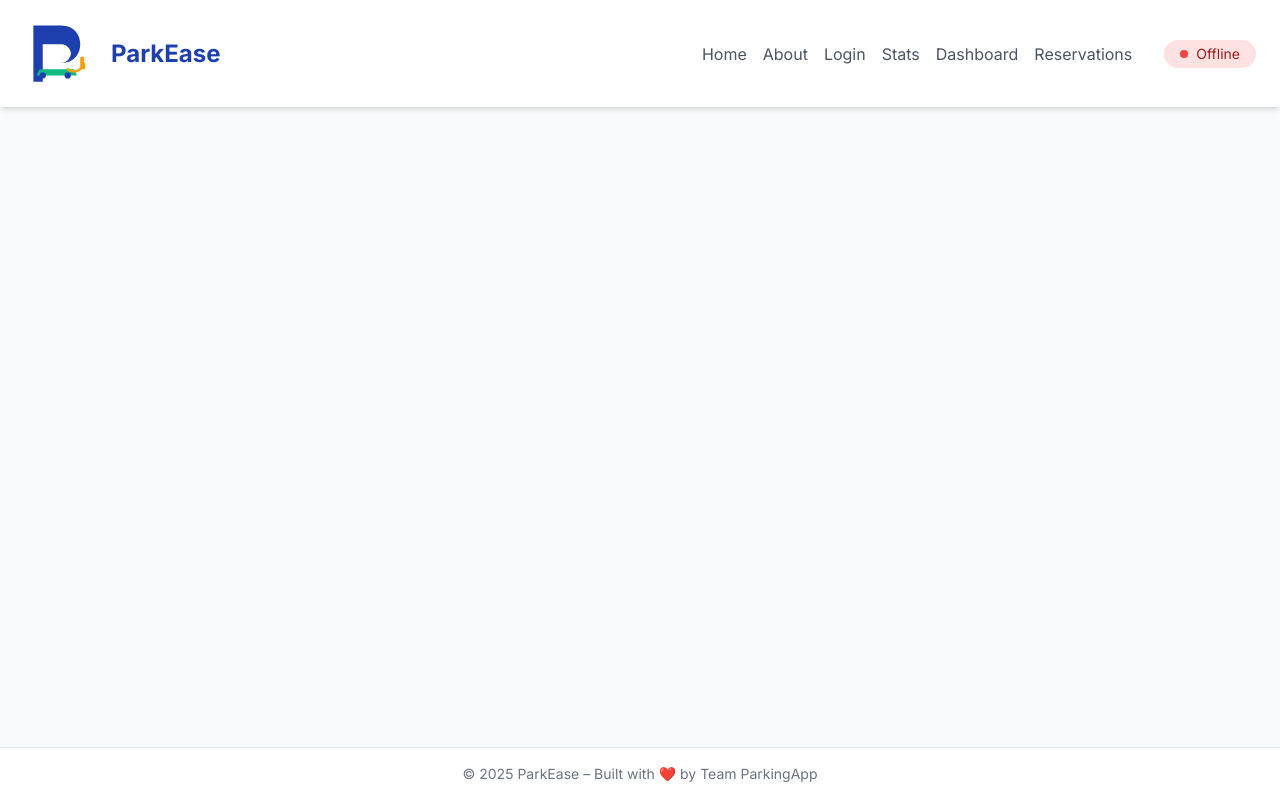
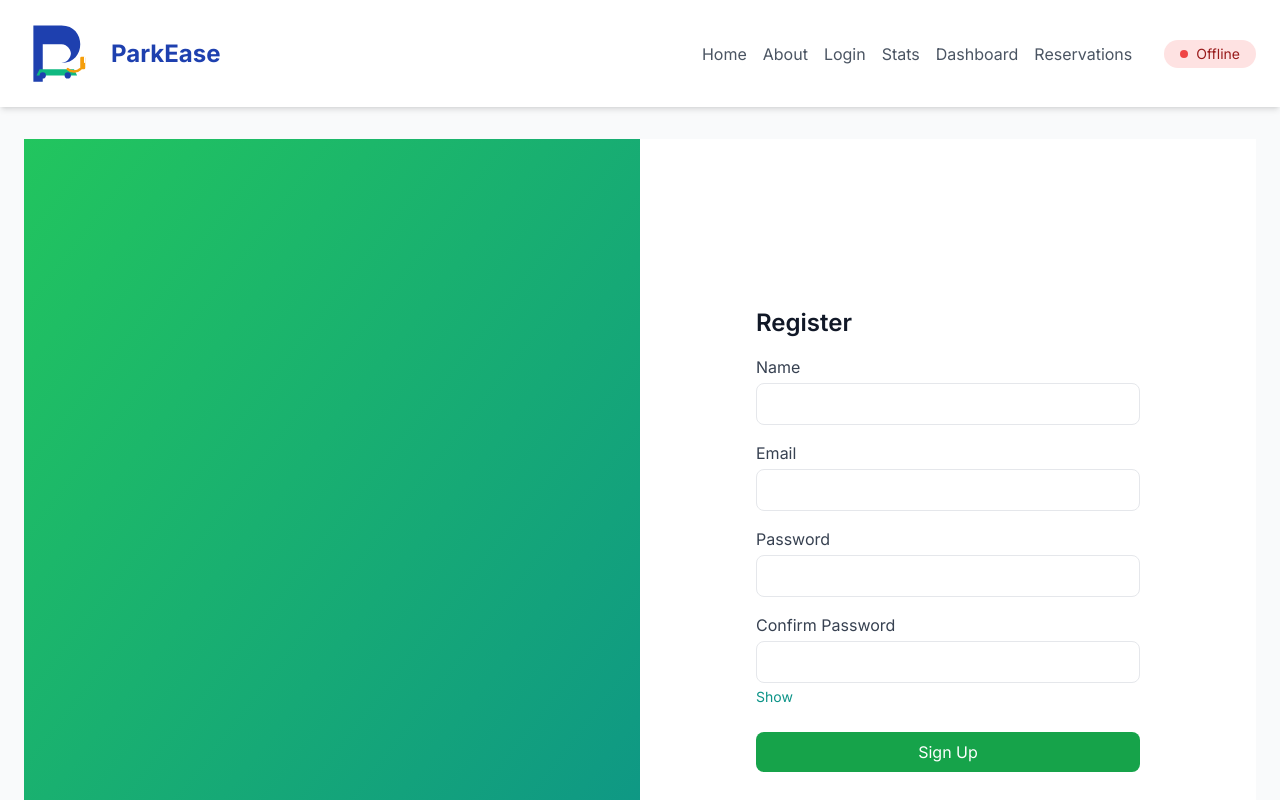
Before and after one commit to jabibamman/software-architecture-heuristics, a Vue app in the folder apps/parking-app-front/: page /register in a window 1280 px wide. Shown: the top 800 px of the page. Built offline with nearby package versions, Linux system fonts and the light colour scheme; no server answers.

Commit message:
conct to back

```diff
--- a/apps/parking-app-front/src/main.ts
+++ b/apps/parking-app-front/src/main.ts
@@ -1,14 +1,17 @@
+// src/main.ts
 import './assets/main.css'
-
 import { createApp } from 'vue'
 import { createPinia } from 'pinia'
-
 import App from './App.vue'
 import router from './router'
+import {useAuthStore} from "@/stores/useAuthStore.ts";
 
 const app = createApp(App)
+const pinia = createPinia()
+app.use(pinia)
 
-app.use(createPinia())
+const auth = useAuthStore()
+auth.initialize()
+
 app.use(router)
-
 app.mount('#app')
--- a/apps/parking-app-front/src/router/index.ts
+++ b/apps/parking-app-front/src/router/index.ts
@@ -4,6 +4,7 @@ import ReservationView from '@/views/ReservationView.vue'
 import StatsView from '@/views/StatsView.vue'
 import DashboardView from '@/views/DashboardView.vue'
 import LoginView from "@/views/LoginView.vue";
+import RegisterView from "@/views/RegisterView.vue";
 
 
 const router = createRouter({
@@ -42,6 +43,11 @@ const router = createRouter({
       name: 'dashboard',
       component: DashboardView,
     },
+    {
+      path: '/register',
+      name: 'register',
+      component: RegisterView,
+    },
   ],
 })
 
--- a/apps/parking-app-front/src/services/auth.service.ts
+++ b/apps/parking-app-front/src/services/auth.service.ts
@@ -14,8 +14,8 @@ export interface AuthResponse {
 
 export default {
 
-  login(credentials: LoginCredentials) {
-    return api.post<AuthResponse>('/auth/login', credentials)
+  login(creds: LoginCredentials) {
+    return api.post<AuthResponse>('/auth/login', creds)
   },
 
   logout() {
--- a/apps/parking-app-front/src/views/LoginView.vue
+++ b/apps/parking-app-front/src/views/LoginView.vue
@@ -2,7 +2,12 @@
   <div class="flex items-center justify-center min-h-screen bg-gradient-to-br">
     <div class="w-full  p-8 bg-white rounded-xl shadow-lg">
       <h2 class="text-2xl font-semibold text-gray-900 mb-6 text-center">Log In</h2>
-
+      <p class="text-sm text-center mb-4">
+        Pas de compte ?
+        <router-link to="/register" class="text-indigo-600 hover:underline">
+          Inscrivez-vous
+        </router-link>
+      </p>
       <form @submit.prevent="onSubmit">
         <label class="block mb-4">
           <span class="text-gray-700">Email</span>
@@ -54,19 +59,18 @@ const auth = useAuthStore()
 
 const email = ref('')
 const password = ref('')
-const show = ref(false)
 const error = ref('')
 
 async function onSubmit() {
-  error.value = ''
   try {
-    await auth.login({ mail: email.value, password: password.value })
-    router.push({ name: 'Reservations' })
+    await auth.login({ email: email.value, password: password.value })
+    router.push({ name: 'reservations' })
   } catch (e) {
     error.value = e.response?.data?.message || 'Login failed'
   }
 }
 </script>
 
+
 <style>
 </style>
--- /dev/null
+++ b/apps/parking-app-front/src/views/RegisterView.vue
@@ -0,0 +1,71 @@
+<template>
+  <div class="flex h-screen">
+    <div class="w-1/2 bg-gradient-to-br from-green-500 to-teal-600 flex items-center justify-center">
+    </div>
+    <div class="w-1/2 flex items-center justify-center bg-white">
+      <div class="w-full max-w-md p-8">
+        <h2 class="text-2xl font-semibold text-gray-900 mb-4">Register</h2>
+        <form @submit.prevent="onSubmit">
+          <label class="block mb-4">
+            <span class="text-gray-700">Name</span>
+            <input v-model="name" type="text" required class="mt-1 block w-full px-3 py-2 border rounded-lg focus:ring-2" />
+          </label>
+          <label class="block mb-4">
+            <span class="text-gray-700">Email</span>
+            <input v-model="email" type="email" required class="mt-1 block w-full px-3 py-2 border rounded-lg focus:ring-2" />
+          </label>
+          <label class="block mb-4">
+            <span class="text-gray-700">Password</span>
+            <input v-model="password" :type="showPassword ? 'text' : 'password'" required class="mt-1 block w-full px-3 py-2 border rounded-lg focus:ring-2" />
+          </label>
+          <label class="block mb-6">
+            <span class="text-gray-700">Confirm Password</span>
+            <input v-model="confirmPassword" :type="showPassword ? 'text' : 'password'" required class="mt-1 block w-full px-3 py-2 border rounded-lg focus:ring-2" />
+            <button type="button" @click="showPassword = !showPassword" class="mt-1 text-sm text-teal-600">
+              {{ showPassword ? 'Hide' : 'Show' }}
+            </button>
+          </label>
+          <button type="submit" class="w-full py-2 bg-green-600 text-white rounded-lg hover:bg-green-700">Sign Up</button>
+        </form>
+        <p v-if="error" class="mt-4 text-red-600">{{ error }}</p>
+      </div>
+    </div>
+  </div>
+</template>
+
+<script setup>
+import { ref } from 'vue'
+import { useRouter } from 'vue-router'
+import authService from '@/services/auth.service'
+import {useAuthStore} from "@/stores/useAuthStore";
+
+const router = useRouter()
+const auth = useAuthStore()
+
+const name = ref('')
+const email = ref('')
+const password = ref('')
+const confirmPassword = ref('')
+const showPassword = ref(false)
+const error = ref('')
+
+async function onSubmit() {
+  error.value = ''
+  if (password.value !== confirmPassword.value) {
+    error.value = 'Passwords do not match'
+    return
+  }
+  try {
+    const { data } = await authService.register({ name: name.value, mail: mail.value, password: password.value })
+    auth.token = data.token
+    auth.user = data.user
+    localStorage.setItem('auth_token', data.token)
+    router.push({ name: 'reservations' })
+  } catch (e) {
+    error.value = e.response?.data?.message || 'Registration failed'
+  }
+}
+</script>
+
+<style>
+</style>
```
